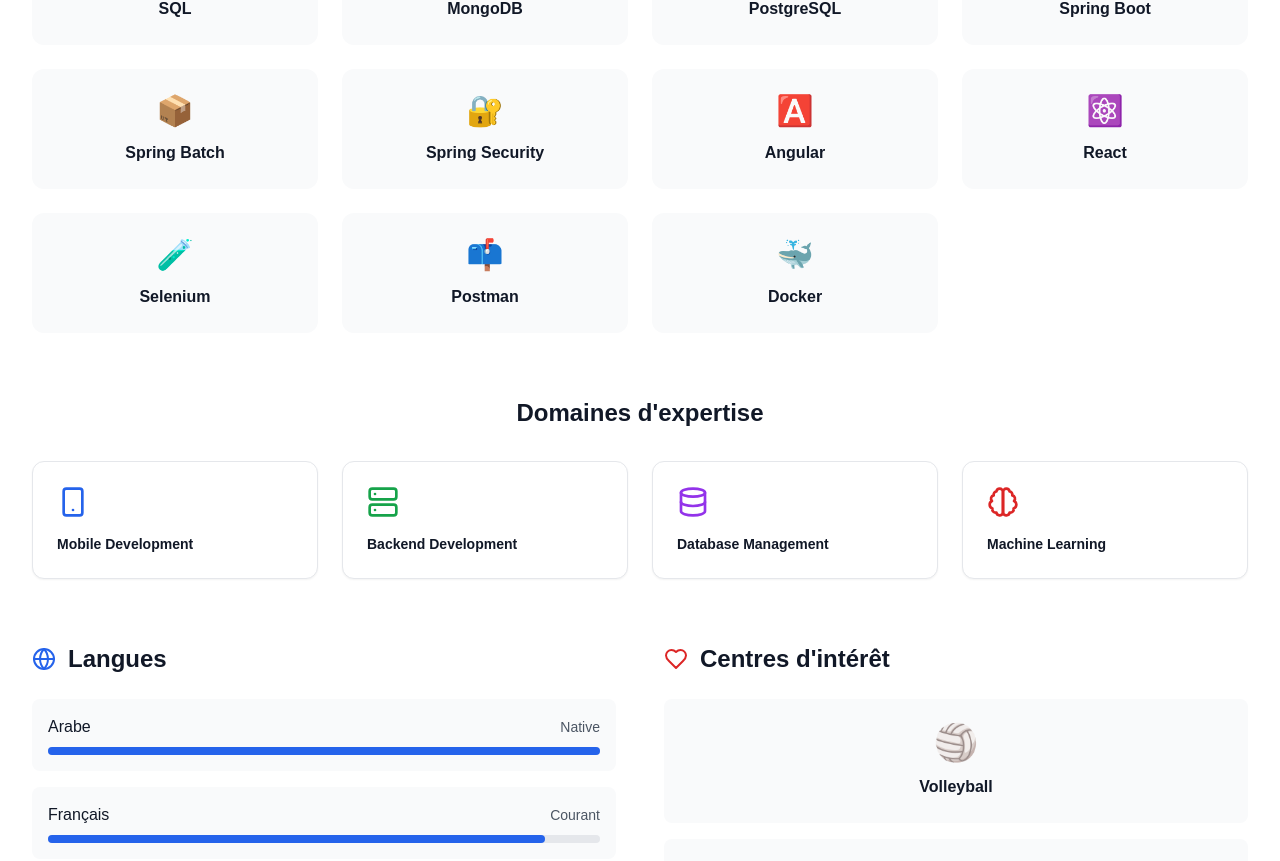
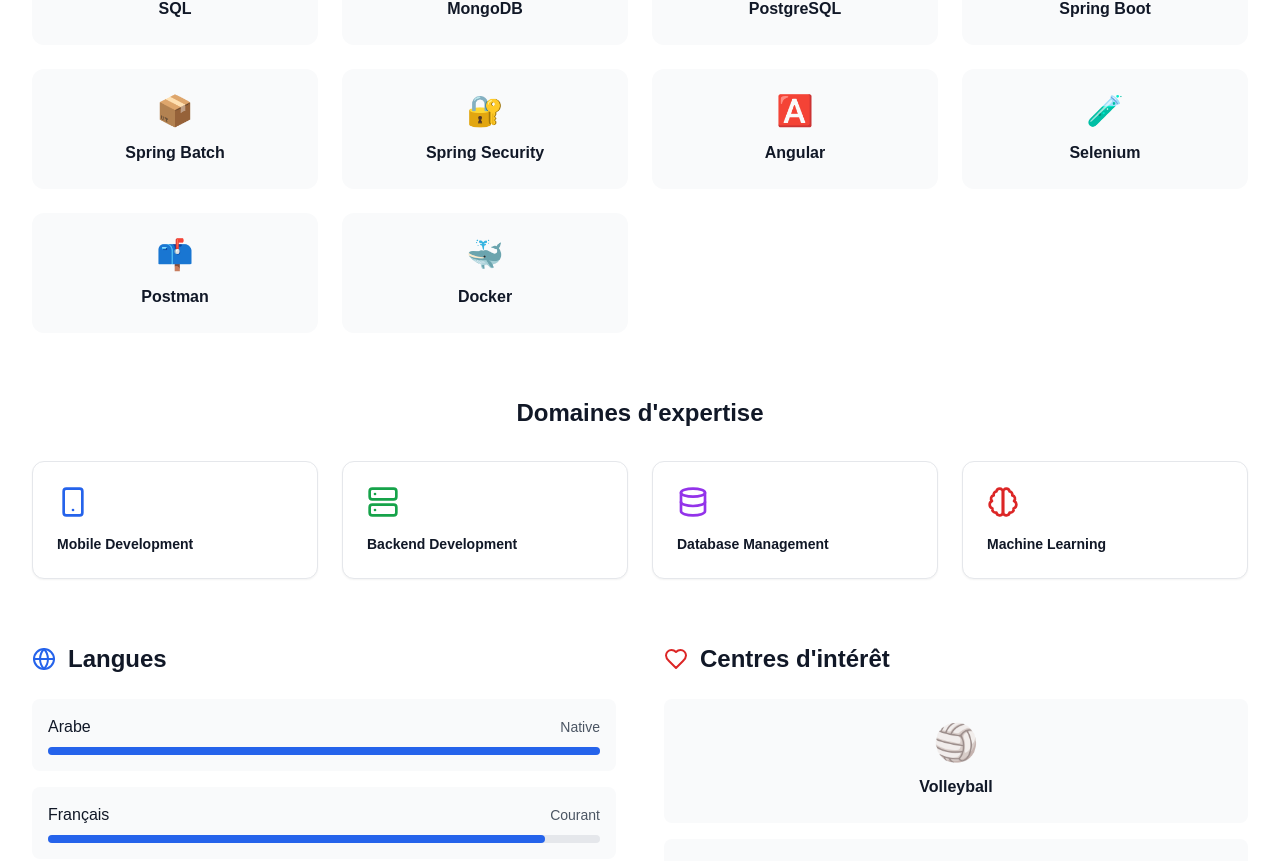
Before and after one commit to ETTAHAIRY-mohamed/MYportfolio, a Next.js app: page /MYportfolio/ in a window 1280 px wide. Shown: the part 1311-2172 px from the top of the page. Built offline with nearby package versions, Linux system fonts and the light colour scheme.

Commit message:
Supprimer React de la liste des compétences techniques

```diff
--- a/src/components/sections/Skills.tsx
+++ b/src/components/sections/Skills.tsx
@@ -25,7 +25,6 @@ const Skills = () => {
       { name: "Spring Batch", icon: "📦", category: "backend" },
       { name: "Spring Security", icon: "🔐", category: "backend" },
       { name: "Angular", icon: "🅰️", category: "frontend" },
-      { name: "React", icon: "⚛️", category: "frontend" },
       { name: "Selenium", icon: "🧪", category: "testing" },
       { name: "Postman", icon: "📫", category: "testing" },
       { name: "Docker", icon: "🐳", category: "devops" }
```
